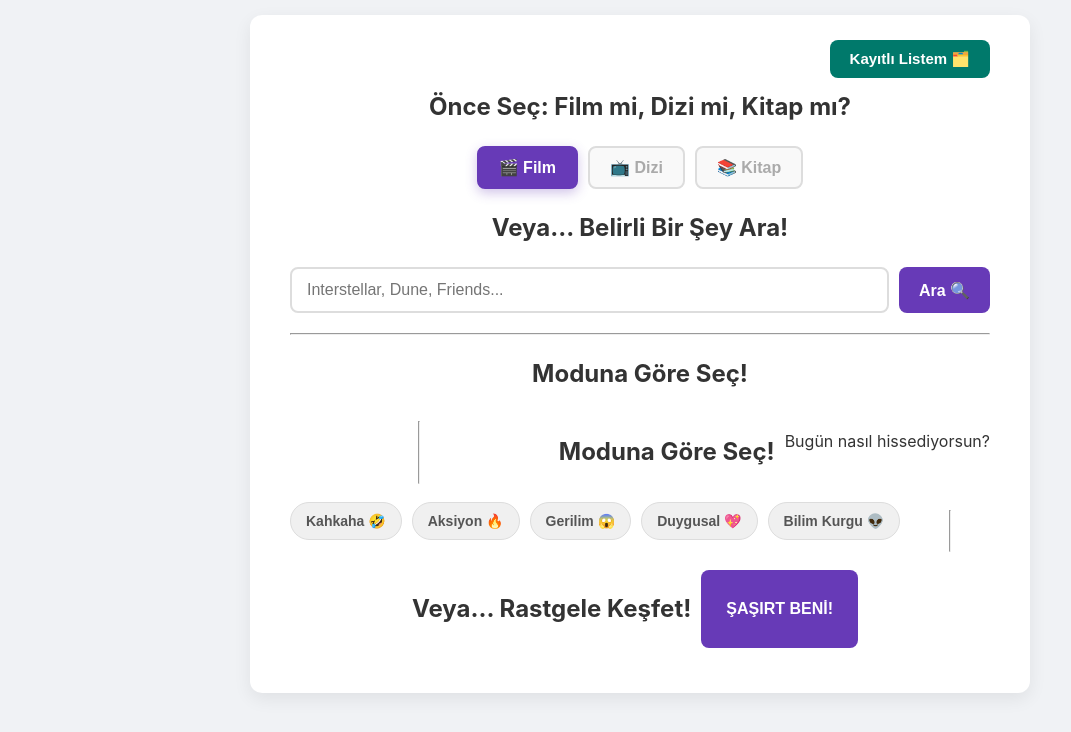
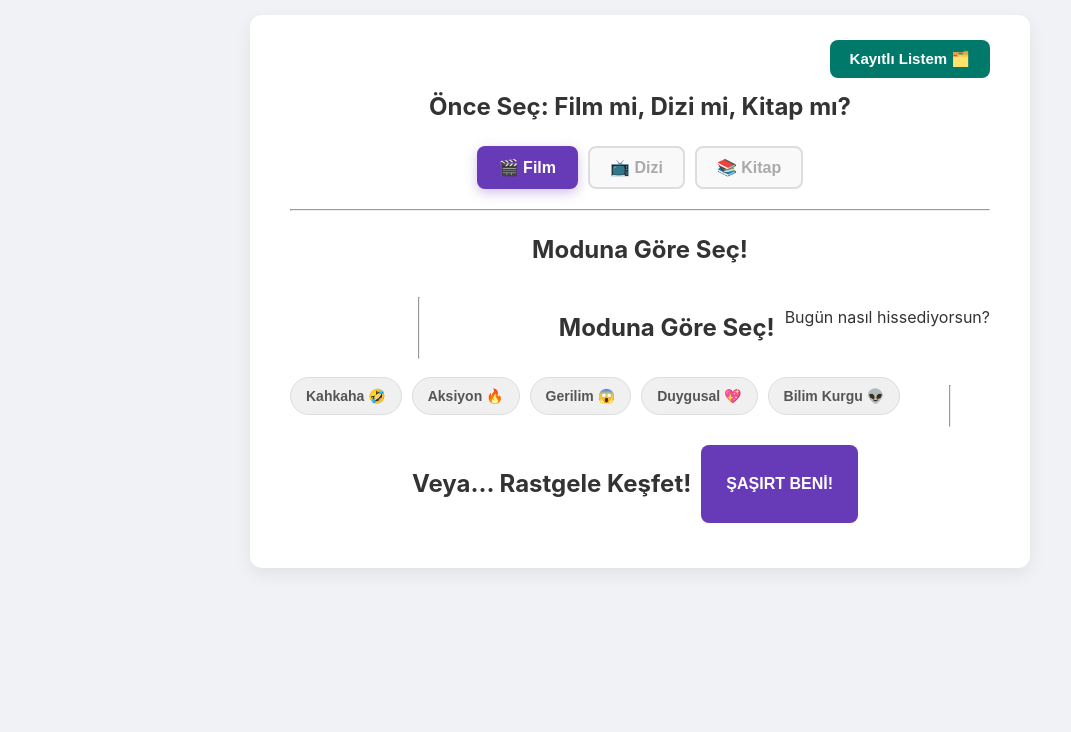
Before and after one commit to ilkeripek-dev/film-onerici, a plain HTML site: page index.html in a window 1280 px wide. Shown: the part 108-840 px from the top of the page, without its empty margins (0-1071 px from the left). After the commit the page ends 800 px from the top, so only its background shows below. Drawn offline with Linux system fonts and the light colour scheme.

Commit message:
Update index.html

```diff
--- a/index.html
+++ b/index.html
@@ -22,12 +22,7 @@
         <button class="media-btn" data-type="book">📚 Kitap</button>
     </div>
 
-<h2>Veya... Belirli Bir Şey Ara!</h2>
-    <div class="search-container">
-        <input type="text" id="searchInput" placeholder="Interstellar, Dune, Friends...">
 
-        <button id="searchButton">Ara 🔍</button>
-    </div>
     <hr>
     <h2>Moduna Göre Seç!</h2>
     <div class="mood-buttons">
```
